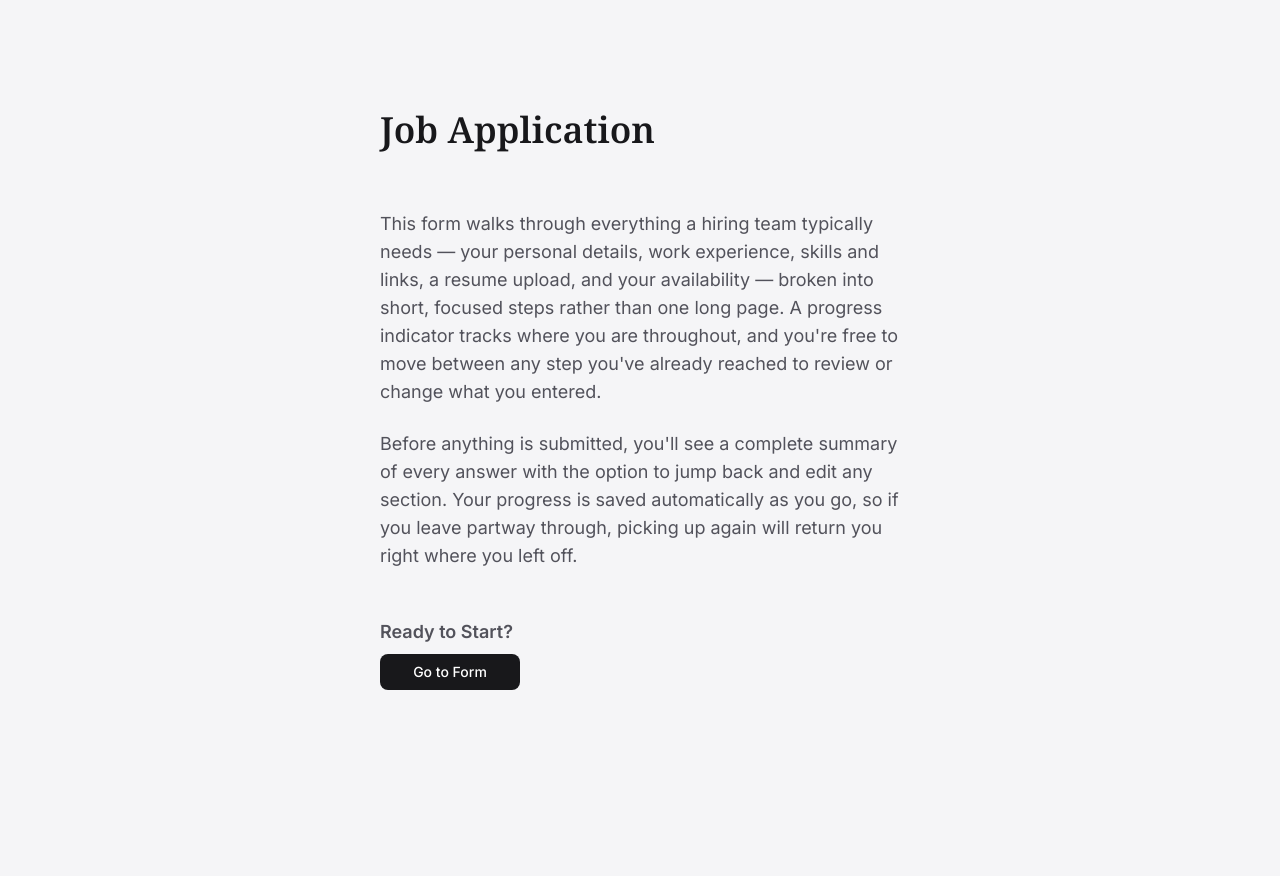
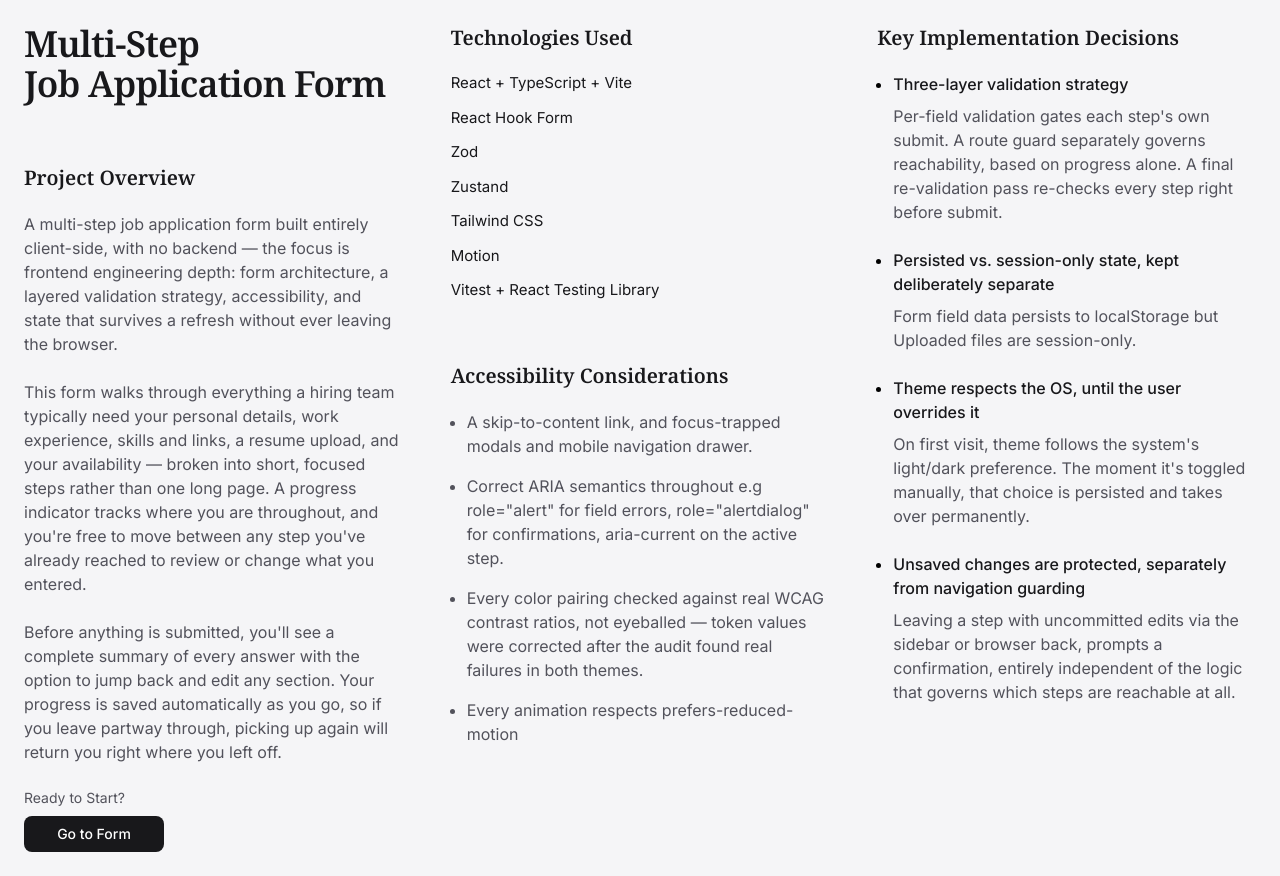
Before and after one commit to HanifNepali/job-application-form, a React (Vite) app: page / in a window 1280 px wide. Before the commit the page ends 800 px from the top, so only its background shows below. Built offline with nearby package versions, Linux system fonts and the light colour scheme.

Commit message:
Update landing page

```diff
--- a/src/components/ThemeToggle.tsx
+++ b/src/components/ThemeToggle.tsx
@@ -25,7 +25,7 @@ export function ThemeToggle() {
       >
         <span
           className={`inline-block h-4 w-4 transform rounded-full bg-surface shadow-card
-            transition-transform ${isDark ? "translate-x-6" : "translate-x-1"}`}
+            transition-transform hover:border hover:border-ink-muted ${isDark ? "translate-x-6" : "translate-x-1"}`}
         />
       </button>
 
--- /dev/null
+++ b/src/lib/landing.ts
@@ -0,0 +1,126 @@
+interface techItem {
+  name: string;
+  description: string;
+}
+
+export interface LandingContent {
+  overview: {
+    heading: string;
+    paragraph: string;
+  };
+  detail: {
+    paragraphTop: string;
+    paragraphBottom: string;
+  };
+  techStack: {
+    heading: string;
+    items: techItem[];
+  };
+  decisions: {
+    heading: string;
+    items: { title: string; description: string }[];
+  };
+  accessibility: {
+    heading: string;
+    items: string[];
+  };
+}
+
+export const landingContent: LandingContent = {
+  overview: {
+    heading: "Project Overview",
+    paragraph:
+      "A multi-step job application form built entirely client-side, with no backend — the focus is frontend engineering depth: form architecture, a layered validation strategy, accessibility, and state that survives a refresh without ever leaving the browser.",
+  },
+  detail: {
+    paragraphTop:
+      "This form walks through everything a hiring team typically need \
+        your personal details, work experience, skills and links, a resume \
+        upload, and your availability — broken into short, focused steps \
+        rather than one long page. A progress indicator tracks where you \
+        are throughout, and you're free to move between any step you've \
+        already reached to review or change what you entered.",
+
+    paragraphBottom:
+      " Before anything is submitted, you'll see a complete summary of \
+        every answer with the option to jump back and edit any section. \
+        Your progress is saved automatically as you go, so if you leave \
+        partway through, picking up again will return you right where you \
+        left off.",
+  },
+  techStack: {
+    heading: "Technologies Used",
+    items: [
+      {
+        name: "React + TypeScript + Vite",
+        description:
+          "Strict typing throughout, including per-step Zod-inferred form types.",
+      },
+      {
+        name: "React Hook Form",
+        description:
+          "Drives every step's form state, validation timing, and submission.",
+      },
+      {
+        name: "Zod",
+        description:
+          "Schema validation for every field, with cross-field rules for conditional requirements.",
+      },
+      {
+        name: "Zustand",
+        description:
+          "Two deliberately separate stores — persisted form data, and session-only uploaded files.",
+      },
+      {
+        name: "Tailwind CSS",
+        description:
+          "Utility-first styling, themed with CSS variables for light/dark.",
+      },
+      {
+        name: "Motion",
+        description:
+          "Entrance animations and modal transitions, respecting reduced-motion preferences throughout.",
+      },
+      {
+        name: "Vitest + React Testing Library",
+        description:
+          "Unit tests for schema logic, integration tests for full step-level flows.",
+      },
+    ],
+  },
+  decisions: {
+    heading: "Key Implementation Decisions",
+    items: [
+      {
+        title: "Three-layer validation strategy",
+        description:
+          "Per-field validation gates each step's own submit. A route guard separately governs reachability, based on progress alone. A final re-validation pass re-checks every step right before submit.",
+      },
+      {
+        title: "Persisted vs. session-only state, kept deliberately separate",
+        description:
+          "Form field data persists to localStorage but Uploaded files are session-only.",
+      },
+      {
+        title: "Theme respects the OS, until the user overrides it",
+        description:
+          "On first visit, theme follows the system's light/dark preference. The moment it's toggled manually, that choice is persisted and takes over permanently.",
+      },
+      {
+        title:
+          "Unsaved changes are protected, separately from navigation guarding",
+        description:
+          "Leaving a step with uncommitted edits via the sidebar or browser back, prompts a confirmation, entirely independent of the logic that governs which steps are reachable at all.",
+      },
+    ],
+  },
+  accessibility: {
+    heading: "Accessibility Considerations",
+    items: [
+      "A skip-to-content link, and focus-trapped modals and mobile navigation drawer.",
+      'Correct ARIA semantics throughout e.g role="alert" for field errors, role="alertdialog" for confirmations, aria-current on the active step.',
+      "Every color pairing checked against real WCAG contrast ratios, not eyeballed — token values were corrected after the audit found real failures in both themes.",
+      "Every animation respects prefers-reduced-motion",
+    ],
+  },
+};
--- a/src/pages/LandingPage.tsx
+++ b/src/pages/LandingPage.tsx
@@ -4,6 +4,7 @@ import { useFormStore } from "@/store/formStore";
 import { STEPS } from "@/lib/steps";
 import { motion } from "motion/react";
 import { useFadeUp, useStagger } from "@/lib/motionVariants";
+import { landingContent } from "@/lib/landing";
 
 export function LandingPage() {
   const navigate = useNavigate();
@@ -14,43 +15,44 @@ export function LandingPage() {
   };
 
   const container = useStagger({ staggerChildren: 0.25 });
-  const item = useFadeUp({ duration: 0.5, yOffset: 20 });
+  const item = useFadeUp({ duration: 0.5, yOffset: 25 });
 
   return (
-    <div className="flex min-h-screen flex-col items-center justify-center bg-canvas px-6">
-      <motion.div
-        className="max-w-130 space-y-6"
+    <div className="flex min-h-screen flex-col items-center justify-center bg-canvas p-6">
+      <div className="grid xl:grid-cols-3 gap-6 xl:gap-12 mt-12 xl:mt-0">
+        {/* Col-1 */}
+        <motion.section
+          className="xl:max-w-130 xl-mr-auto space-y-6 mb-10 xl:mb-0"
           initial="hidden"
           animate="visible"
           variants={container}
         >
           <motion.h1
             variants={item}
-          className="font-serif text-4xl font-semibold text-ink mb-15"
+            className="font-serif text-4xl font-semibold text-ink mb-15 tracking-tight"
           >
-          Job Application
+            Multi-Step <br /> Job Application Form
           </motion.h1>
 
-        <motion.div variants={item} className="mb-12">
-          <p className="text-lg text-ink-secondary mb-6">
-            This form walks through everything a hiring team typically needs —
-            your personal details, work experience, skills and links, a resume
-            upload, and your availability — broken into short, focused steps
-            rather than one long page. A progress indicator tracks where you are
-            throughout, and you're free to move between any step you've already
-            reached to review or change what you entered.
+          <motion.div variants={item} className="mb-6">
+            <h2 className="mb-5 font-serif text-xl font-semibold text-ink">
+              {landingContent.overview.heading}
+            </h2>
+            <p className="text-ink-secondary mb-6">
+              {landingContent.overview.paragraph}
             </p>
 
-          <p className="text-lg text-ink-secondary">
-            Before anything is submitted, you'll see a complete summary of every
-            answer with the option to jump back and edit any section. Your
-            progress is saved automatically as you go, so if you leave partway
-            through, picking up again will return you right where you left off.
+            <p className="text-ink-secondary mb-6">
+              {landingContent.detail.paragraphTop}
+            </p>
+
+            <p className="text-ink-secondary">
+              {landingContent.detail.paragraphBottom}
             </p>
           </motion.div>
 
           <motion.div variants={item}>
-          <h3 className="mb-2 text-lg font-semibold text-ink-secondary">
+            <h3 className="mb-2 text-sm text-ink-secondary">
               {furthestUnlockedStep === 0
                 ? "Ready to Start?"
                 : "Continue where you left off?"}
@@ -63,44 +65,72 @@ export function LandingPage() {
               Go to Form
             </Button>
           </motion.div>
-      </motion.div>
+        </motion.section>
+
+        {/* Col-2 */}
+        <motion.section
+          initial="hidden"
+          animate="visible"
+          variants={container}
+          className="xl:max-w-100 xl:mx-auto space-y-10 xl:space-y-15 mb-10 xl:mb-0"
+        >
+          <motion.h2
+            variants={item}
+            className="mb-5 font-serif text-xl font-semibold text-ink"
+          >
+            {landingContent.techStack.heading}
+          </motion.h2>
+          <motion.ul variants={item} className="space-y-3">
+            {landingContent.techStack.items.map((tech) => (
+              <li key={tech.name}>
+                <span className="text-ink block mb-1 text-[15px]">
+                  {tech.name}
+                </span>
+              </li>
+            ))}
+          </motion.ul>
+          <motion.h2
+            variants={item}
+            className="mb-5 font-serif text-xl font-semibold text-ink"
+          >
+            {landingContent.accessibility.heading}
+          </motion.h2>
+          <motion.ul variants={item} className=" space-y-4 pl-4 list-disc">
+            {landingContent.accessibility.items.map((point) => (
+              <li key={point} className="text-ink-secondary">
+                {point}
+              </li>
+            ))}
+          </motion.ul>
+        </motion.section>
+
+        {/* Col-3 */}
+        <motion.section
+          variants={container}
+          initial="hidden"
+          animate="visible"
+          className="xl:max-w-120 space-y-8"
+        >
+          <motion.h2
+            variants={item}
+            className="mb-5 font-serif text-xl font-semibold text-ink"
+          >
+            {landingContent.decisions.heading}
+          </motion.h2>
+          <motion.ul variants={item} className="space-y-6 pl-4 list-disc">
+            {landingContent.decisions.items.map((decision) => (
+              <li key={decision.title}>
+                <span className="font-medium text-ink block mb-2">
+                  {decision.title}
+                </span>
+                <span className="block text-ink-secondary">
+                  {decision.description}
+                </span>
+              </li>
+            ))}
+          </motion.ul>
+        </motion.section>
+      </div>
     </div>
   );
-
-  // return (
-  //   <div className="flex min-h-screen flex-col items-center justify-center bg-canvas px-6 text-center">
-  //     <div className="max-w-240 space-y-6">
-  //       <h1 className="font-serif text-4xl font-semibold text-ink mb-15">
-  //         Job Application Form
-  //       </h1>
-
-  //       <div className="mb-12">
-  //         <p className="text-lg text-ink-secondary mb-6">
-  //           This form walks through everything a hiring team typically needs —
-  //           your personal details, work experience, skills and links, a resume
-  //           upload, and your availability — broken into short, focused steps
-  //           rather than one long page. A progress indicator tracks where you are
-  //           throughout, and you're free to move between any step you've already
-  //           reached to review or change what you entered.
-  //         </p>
-
-  //         <p className="text-lg text-ink-secondary">
-  //           Before anything is submitted, you'll see a complete summary of every
-  //           answer with the option to jump back and edit any section. Your
-  //           progress is saved automatically as you go, so if you leave partway
-  //           through, picking up again will return you right where you left off.
-  //         </p>
-  //       </div>
-
-  //       <h3 className="mb-2 text-lg font-semibold text-ink-secondary">
-  //         {furthestUnlockedStep === 0
-  //           ? "Ready to Start?"
-  //           : "Continue where you left off?"}
-  //       </h3>
-  //       <Button variant="primary" onClick={handleGoToForm} className="min-w-35">
-  //         Go to Form
-  //       </Button>
-  //     </div>
-  //   </div>
-  // );
 }
```
Also changed, not shown: src/app/FormLayout.tsx (+9 -1 lines). Lines whose indentation alone changed are shown as unchanged.
